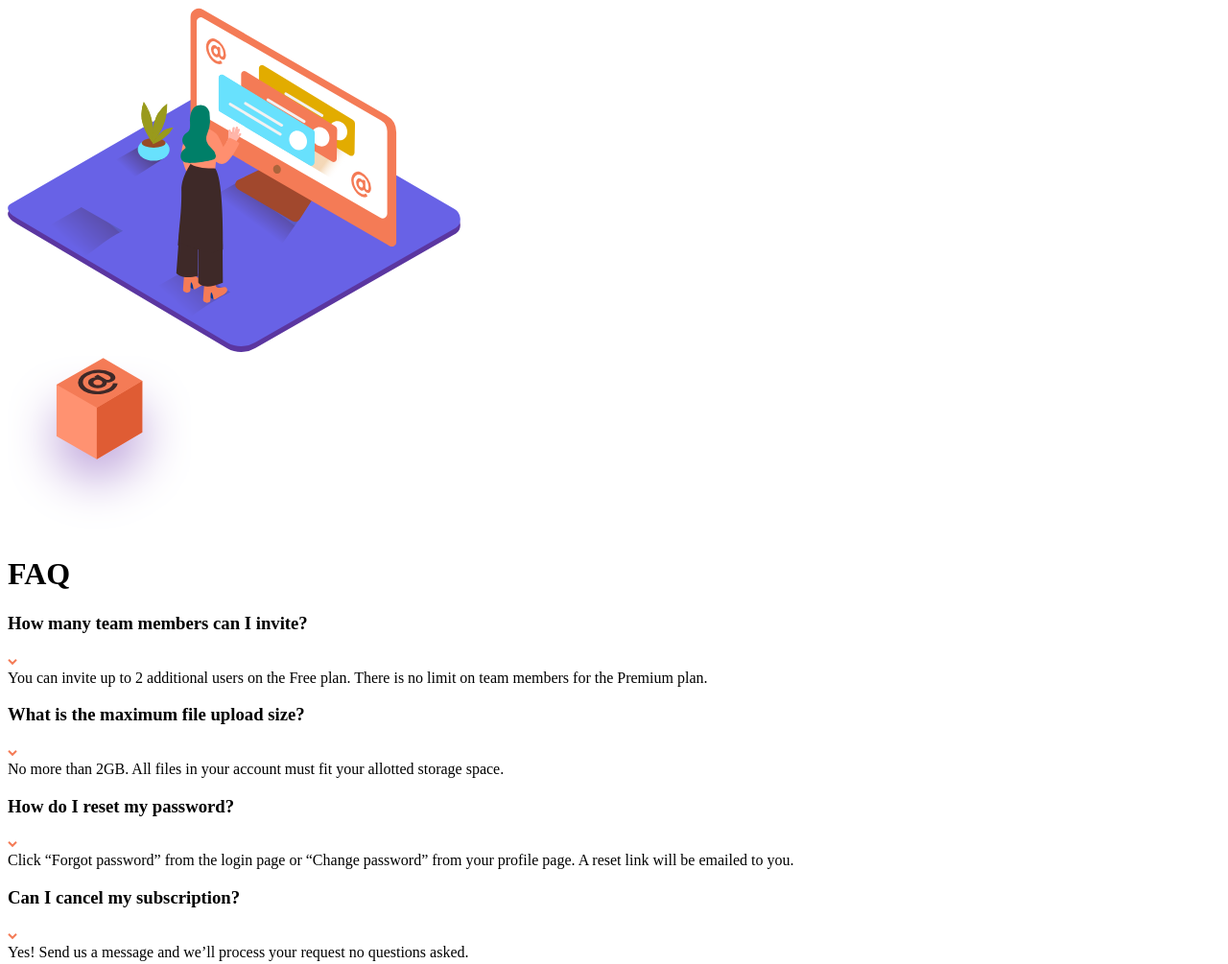
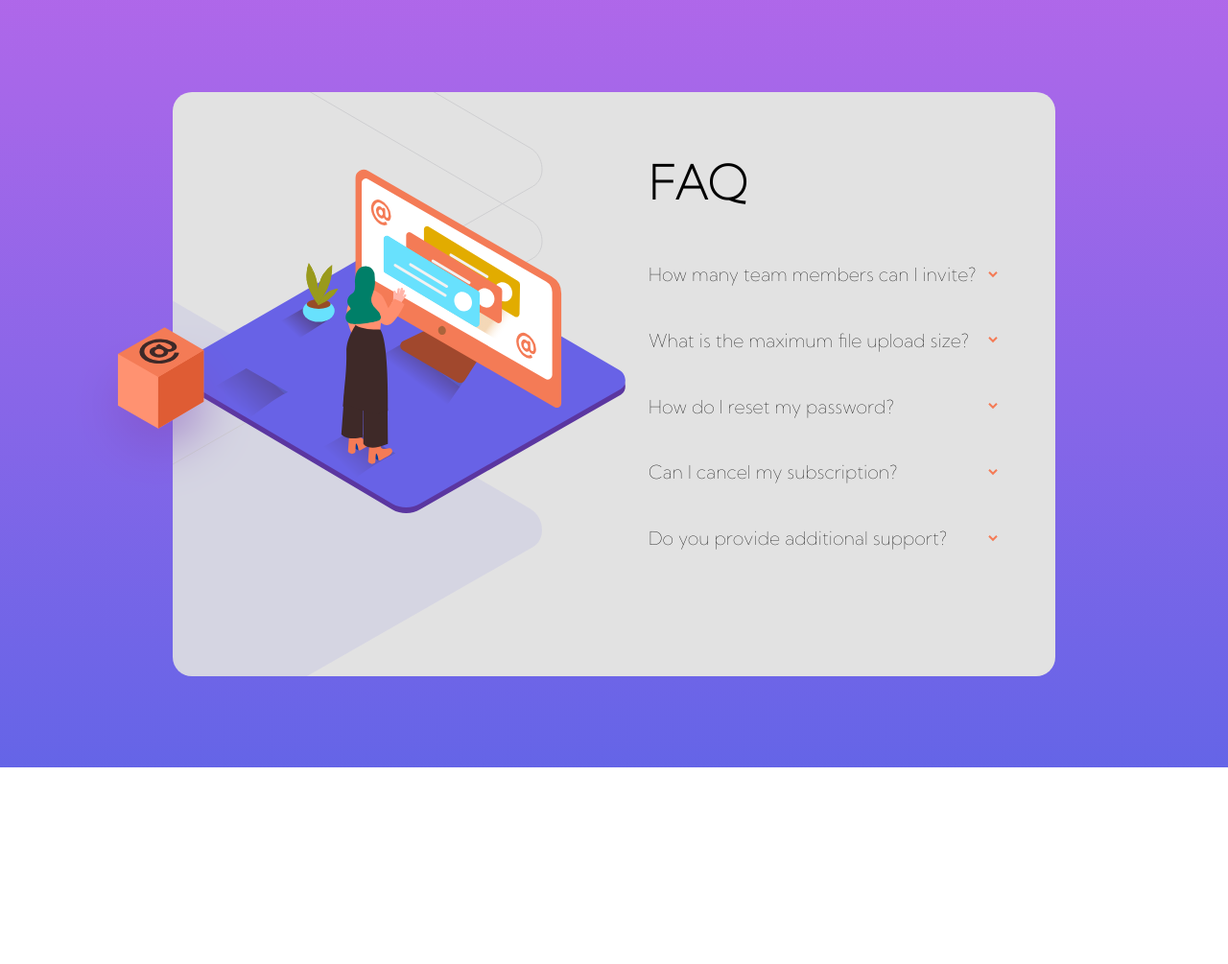
Before and after one commit to Clivassy/FAQ_Accordion_card, a plain HTML site: page index.html in a window 1280 px wide. Shown: the top 1005 px of the page at 96% size. After the commit the page ends 800 px from the top, so only its background shows below. Drawn offline with Linux system fonts and the light colour scheme.

Commit message:
js to fix

```diff
--- a/app.js
+++ b/app.js
@@ -0,0 +1,15 @@
+// Select Elements from the DOM
+const questions = document.querySelectorAll('.question');
+
+// Loop through all the elements and add an event listener to them
+questions.forEach((question) =>
+    question.addEventListener('click',() => {
+     if(question.parentNode.classList.contains('active')) {
+        question.parentNode.classList.toggle('active');
+    } else {
+        question.forEach((question) => question.parentNode.
+        classList.remove('active'));
+            question.parentNode.classList.add('active');
+    }
+    })
+);
--- a/css/styles.css
+++ /dev/null
@@ -1 +0,0 @@
-/* Background */
--- a/html/index.html
+++ /dev/null
@@ -1,16 +0,0 @@
-<!DOCTYPE html>
-<html lang="en">
-<head>
-  <meta charset="UTF-8">
-  <meta name="viewport" content="width=device-width, initial-scale=1.0"> <!-- displays site properly based on user's device -->
-
-  <link rel="icon" type="image/png" sizes="32x32" href="./images/favicon-32x32.png">
-
-  <title>FAQ Accordion Card</title>
-</head>
- <body>
-    <div class="attribution">
-        Coded by <a href="#">Julia Batoro</a>.
-      </div>
- </body>
-</html>
--- a/styles.css
+++ b/styles.css
@@ -1 +1,119 @@
-/* Background */
+@import url('https://fonts.googleapis.com/css2?family=Kumbh+Sans:wght@100&family=Poppins:wght@100&display=swap');;
+
+:root {
+    --softred: hsl(14, 88%, 65%);
+    --veryDarkGrayBlue: hsl(237, 12%, 33%);
+    --DarkGrayishBlue: hsl(240, 6%, 50%);
+    --LightGrayishBlue: hsl(240, 5%, 91%);
+    --fontSize: 12px;
+}
+
+* {
+    box-sizing: border-box;
+}
+
+html{
+    font-size: var(--fontSize);
+}
+
+body{
+    margin: 0;
+    font-family: 'Kumbh Sans', sans-serif;
+    font-weight: 400;
+    height: 100vh;
+    width: 100vw;
+    background: linear-gradient( hsl(273, 75%, 66%), hsl(240, 73%, 65%));
+    display: grid;
+    justify-content: center;
+    align-content: center;
+}
+
+.wrapper {
+    background: rgb(226,226,226) url('./images/bg-pattern-desktop.svg') no-repeat 1260% 65%;
+    border-radius: 20px;
+    height: 609px;
+    width: 920px;
+    display: grid;
+    grid-template-columns: 400px 1fr;
+    grid-gap: 6rem;
+}
+
+.answer{
+    display: none;
+}
+
+.active .answer{
+    display: block;
+    padding-bottom: 1.3rem;
+    color:  var(--veryDarkGrayBlue);
+    transition: all .3s ease-in;
+}
+
+.active img{
+    transform: rotate(180deg);
+    transition: all .3s ease-in;
+}
+
+.active h3{
+    font-weight: 700;
+}
+
+img{
+    transform: rotate(0deg);
+    transition: all .3s ease-in;
+}
+
+.accordion__wrapper{
+    margin-top: 65px;
+    display: flex;
+    flex-direction: column;
+}
+
+.question__accordion{
+    height: 100%;
+    display: flex;
+    flex-direction: column;
+}
+
+.question-answer__accordion{
+    width: 350px;
+    border-bottom: 1px solid #e8e8ea;
+}
+
+.title__accordion{
+    font-size: 3rem;
+    margin-top: 0px;
+}
+
+.title__question{
+    font-weight: 400;
+    font-size: 1.2rem;
+    color:  var(--veryDarkGrayBlue);
+    margin: 1.4rem 0rem;
+}
+
+.question{
+    display: flex;
+    justify-content: space-between;
+    cursor: pointer;
+}
+
+.question img{
+    align-self: center;
+    padding-right: 60px;
+}
+
+.image__wrapper{
+    position: relative;
+
+}
+
+.image__wrapper--inner img{
+padding-top: 80px;
+}
+
+.box{
+    position: absolute;
+    top: 40%;
+    left: -27%;
+}
```
